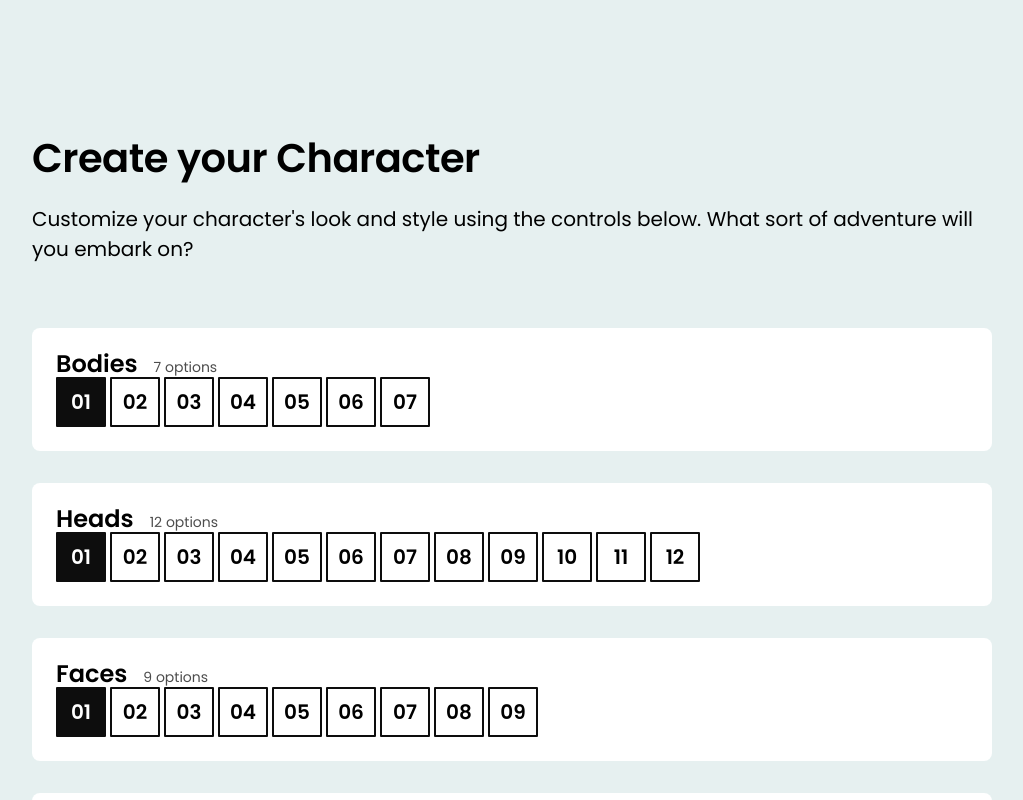
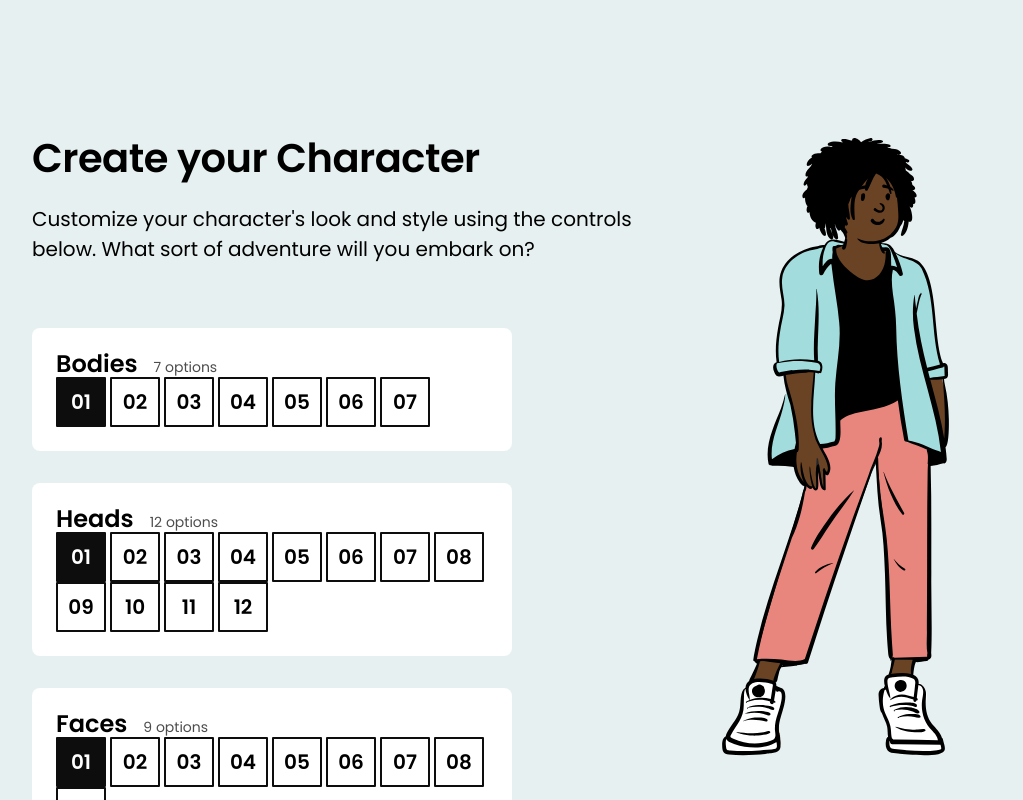
Before and after one commit to fderen-dev/css-for-js-devs, a React (Create React App) app in the folder character-creator/: page / in a window 1280 px wide. Shown: the top 800 px of the page, without its empty margins (128-1151 px from the left). Built offline with nearby package versions, Linux system fonts and the light colour scheme.

Commit message:
Fixed layout

```diff
--- a/character-creator/src/components/Character/Character.module.css
+++ b/character-creator/src/components/Character/Character.module.css
@@ -1,4 +1,6 @@
 .character {
   /* Fill the available container height */
+  display: inline-block;
   height: 100%;
+  max-height: 80vh;
 }
--- a/character-creator/src/components/CharacterEditor/CharacterEditor.module.css
+++ b/character-creator/src/components/CharacterEditor/CharacterEditor.module.css
@@ -1,5 +1,9 @@
+:root {
+  --top-spacing: 128px;
+}
+
 .characterEditor {
-  padding-top: 128px;
+  padding-top: var(--top-spacing);
   padding-bottom: 64px;
 }
 
@@ -8,6 +12,7 @@
 
 .header {
   padding-bottom: 64px;
+  width: 65%;
 }
 
 .title {
@@ -24,7 +29,13 @@
 }
 
 .characterWrapper {
+  position: fixed;
+  top: var(--top-spacing);
+  right: 0;
+  width: 35%;
+  min-height: 500px;
 }
 
 .controlColumn {
+  width: 50%;
 }
```
Also changed, not shown: character-creator/src/components/CharacterEditor/CharacterEditor.js (+10 -15 lines).
